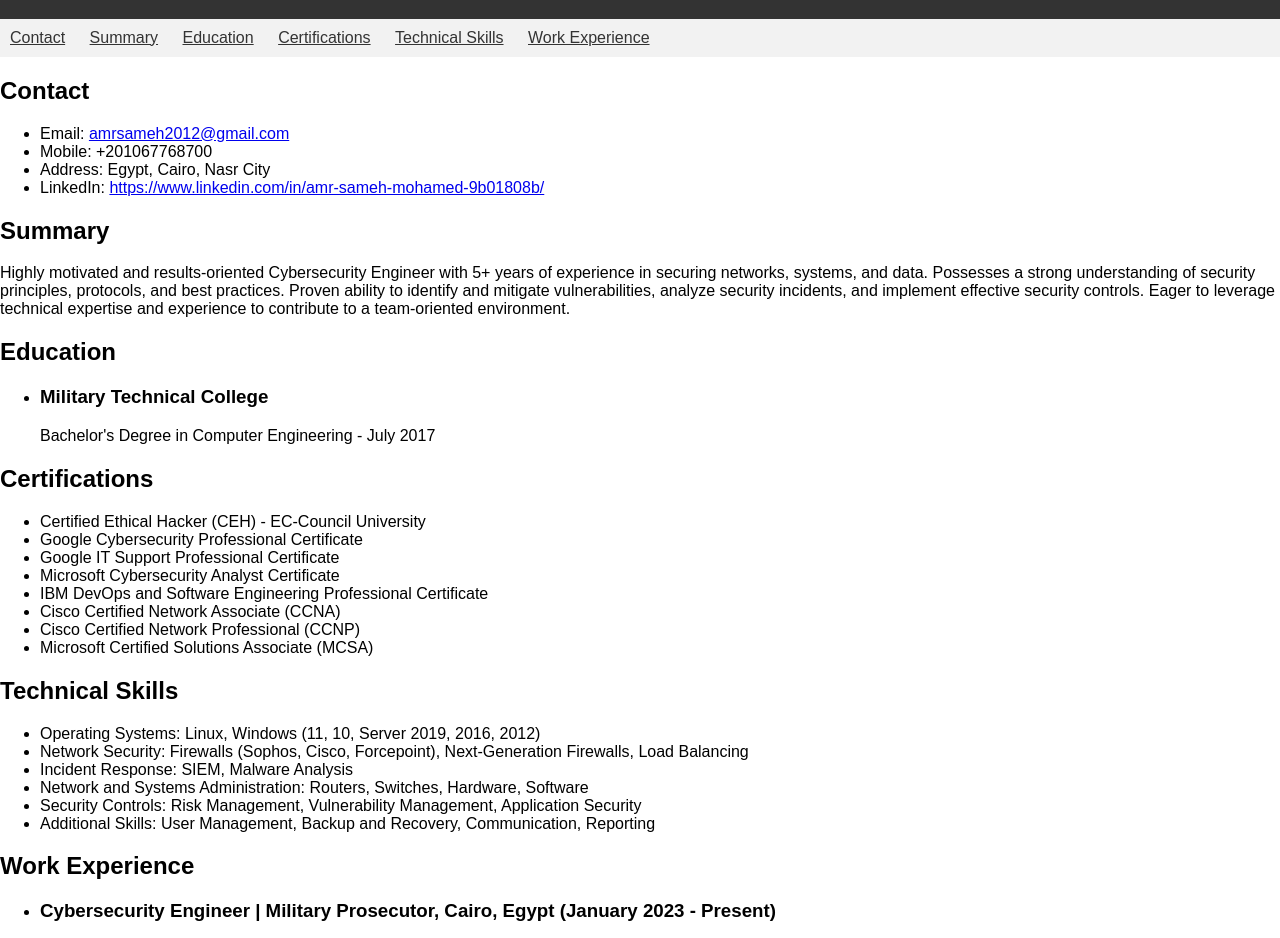
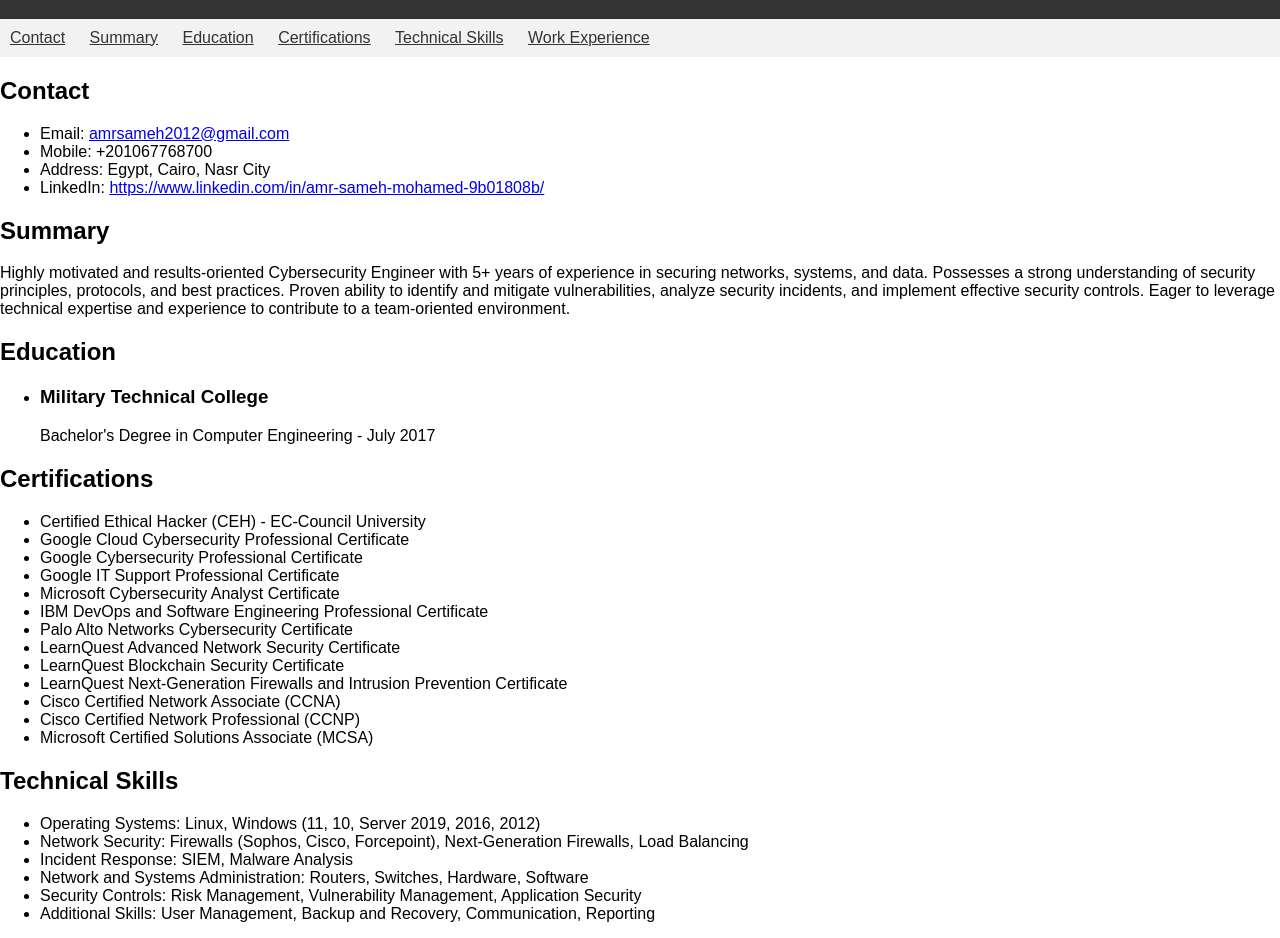
Before and after one commit to amrsameh2020/amrsameh.github.io, a plain HTML site: page index.html in a window 1280 px wide. Shown: the part 149-1087 px from the top of the page. Drawn offline with Linux system fonts and the light colour scheme.

Commit message:
index.html

```diff
--- a/index.html
+++ b/index.html
@@ -53,10 +53,15 @@
       <h2>Certifications</h2>
       <ul class="certification-list">
         <li>Certified Ethical Hacker (CEH) - EC-Council University</li>
+        <li>Google Cloud Cybersecurity Professional Certificate</li>
         <li>Google Cybersecurity Professional Certificate</li>
         <li>Google IT Support Professional Certificate</li>
         <li>Microsoft Cybersecurity Analyst Certificate</li>
         <li>IBM DevOps and Software Engineering Professional Certificate</li>
+        <li>Palo Alto Networks Cybersecurity Certificate</li>
+        <li>LearnQuest Advanced Network Security Certificate</li>
+        <li>LearnQuest Blockchain Security Certificate</li>
+        <li>LearnQuest Next-Generation Firewalls and Intrusion Prevention Certificate</li>
         <li>Cisco Certified Network Associate (CCNA)</li>
         <li>Cisco Certified Network Professional (CCNP)</li>
         <li>Microsoft Certified Solutions Associate (MCSA)</li>
```
